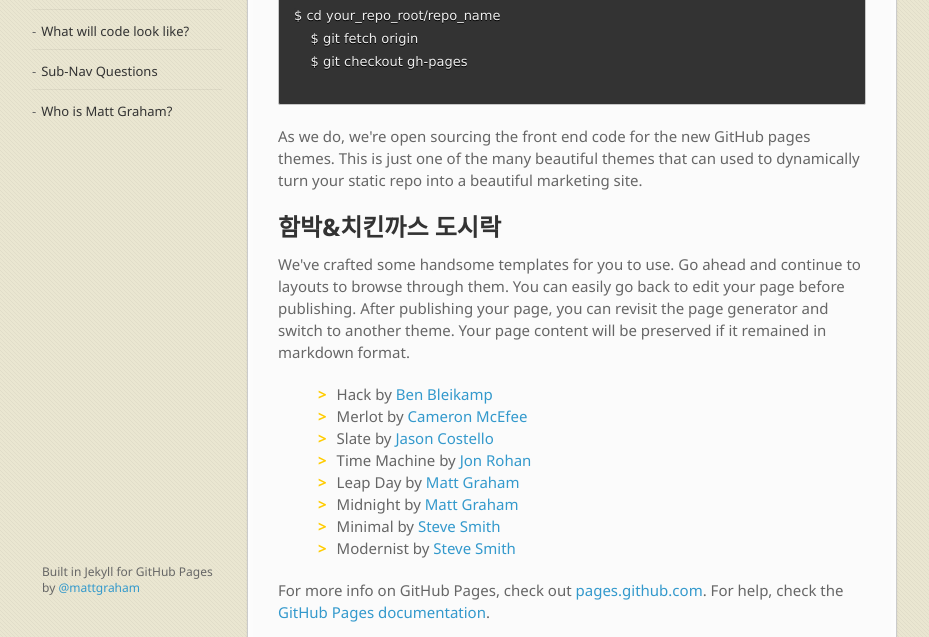
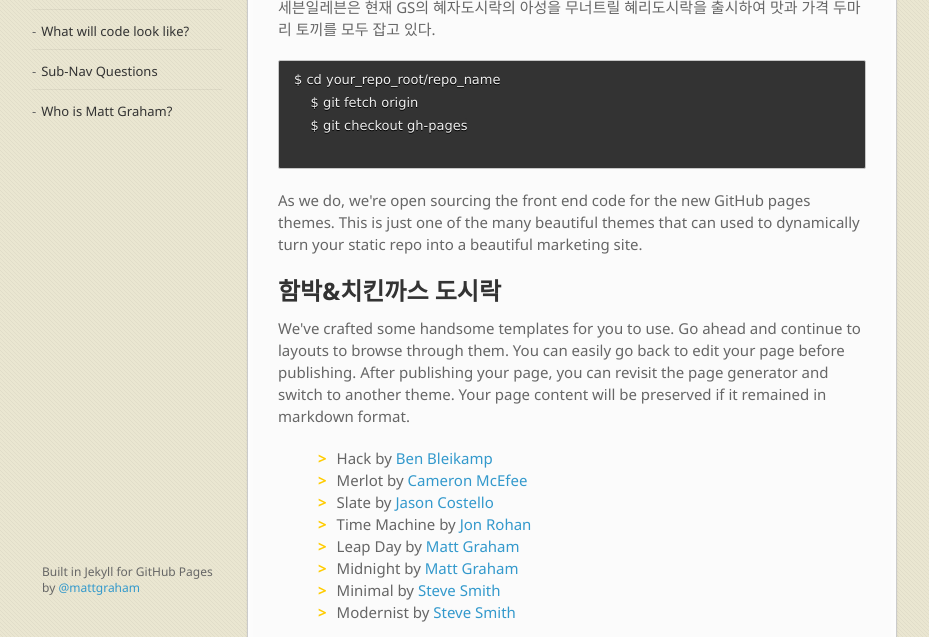
Before and after one commit to KoreatechLJW/koreatechljw.github.com, a Jekyll site: the page built from index.md, in a window 1280 px wide and 900 px high, scrolled down 333 px, cut to the strip 263-900 px from the top of the window. Shown: the whole strip, without its empty margins (68-997 px from the left). Built offline with Jekyll 4.4.1, drawn with Linux system fonts in a browser that asks for light colours; nearby versions of some CDN libraries; some web fonts are replaced.

Commit message:
Update home.html

```diff
--- a/_layouts/home.html
+++ b/_layouts/home.html
@@ -8,8 +8,9 @@
 
   <section>
     <h1>SEVEN ELEVEN</h1>
-    <p><img src="http://ncc.phinf.naver.net/20140425_109/1398383274342B3g8o_JPEG/1-1.jpg" alt="New Haven South Beach by Matt Graham"></p>
-
+    <p><img src="http://ncc.phinf.naver.net/20140425_109/1398383274342B3g8o_JPEG/1-1.jpg" alt="7 Eleven"></p>
+    <p>세븐일레븐은 현재 GS의 혜자도시락의 아성을 무너트릴 혜리도시락을 출시하여 맛과 가격 두마리 토끼를 모두 잡고 있다.</p>
+    <p></p>
     <pre><code>$ cd your_repo_root/repo_name
     $ git fetch origin
     $ git checkout gh-pages</code>
```
